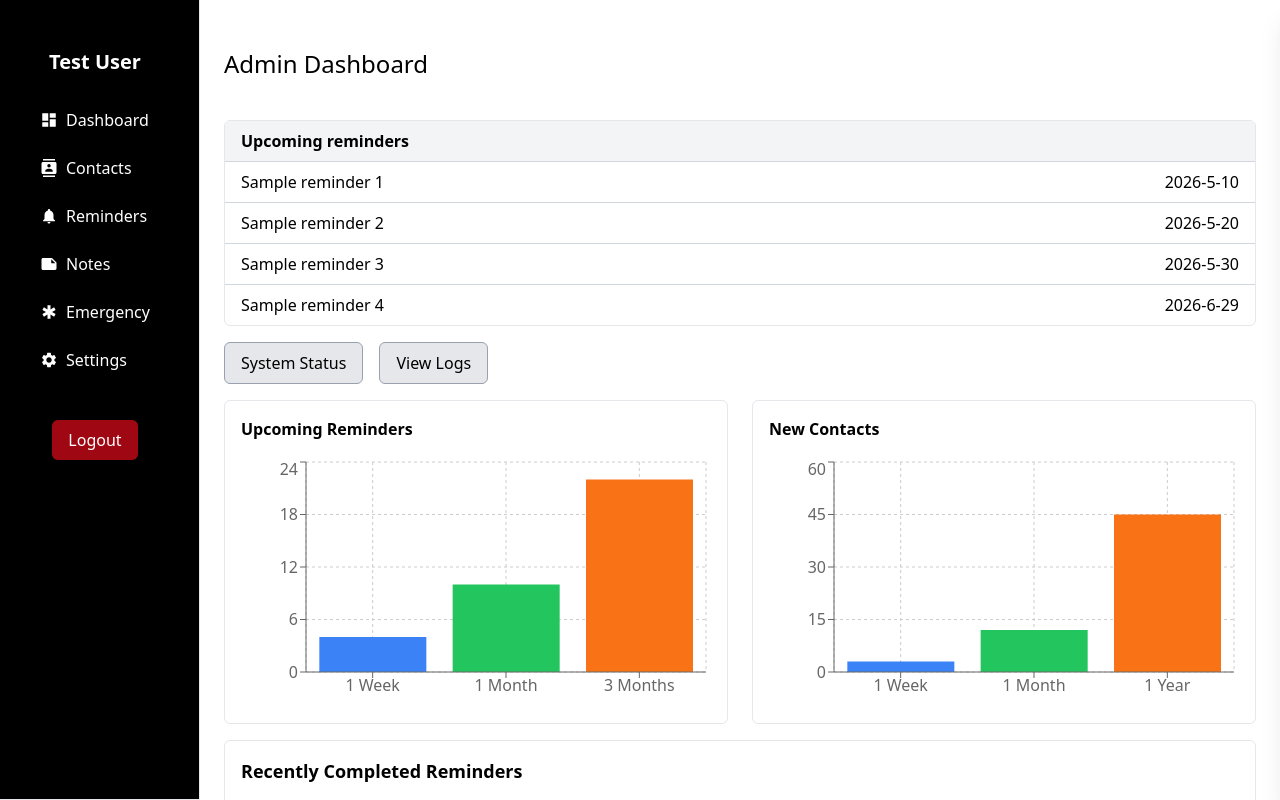
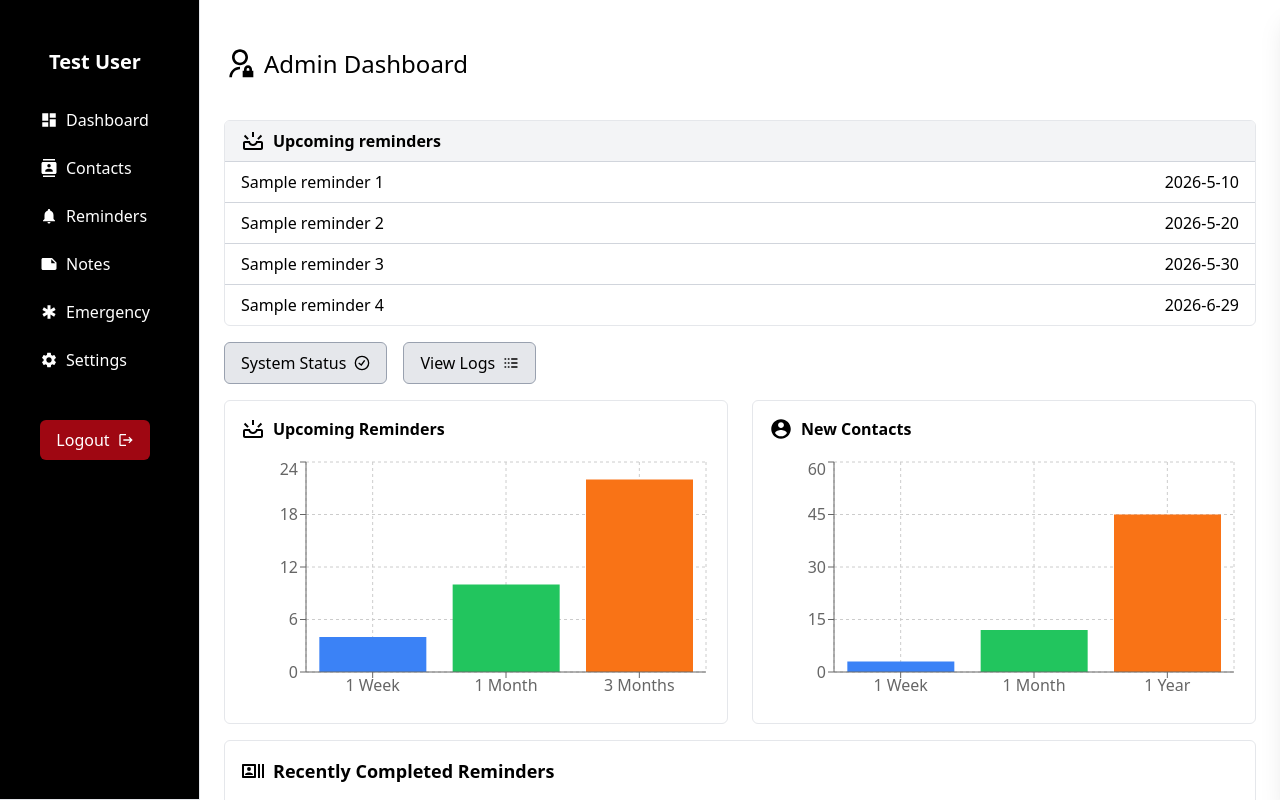
Before and after one commit to sushant2051/FypTesting, a React (Vite) app: page / in a window 1280 px wide. Shown: the top 800 px of the page. Built offline with nearby package versions, Linux system fonts and the light colour scheme.

Commit message:
update the icons for the dashboard page

```diff
--- a/src/components/Button.tsx
+++ b/src/components/Button.tsx
@@ -20,12 +20,12 @@ const Button: React.FC<ButtonProps> = ({
   type = "button",
   children,
 }) => {
-  const content = label || children;
   return (
     <button
       onClick={onClick}
       type={type}
       className={`
+        flex items-center gap-2
         cursor-pointer
         px-4 py-2
         rounded-md
@@ -33,7 +33,8 @@ const Button: React.FC<ButtonProps> = ({
         ${variantClasses[variant]}
       `}
     >
-      {content}
+      {label && <span>{label}</span>}
+      {children}
     </button>
   );
 };
--- a/src/features/dashboard/Dashboard.tsx
+++ b/src/features/dashboard/Dashboard.tsx
@@ -3,6 +3,10 @@ import { Button } from "../../components/Button";
 import Charts from "./components/Charts";
 import OverviewAnalyticsChart from "./components/OverviewAnalyticsChart";
 import RecentCompletedReminders from "./components/RecentCompletedReminders";
+import { RiAdminLine } from "react-icons/ri";
+import { MdOutlineUpcoming } from "react-icons/md";
+import { LuLogs } from "react-icons/lu";
+import { GrStatusGood } from "react-icons/gr";
 
 const DashboardData = [
   { id: 1, reminder: "Sample reminder 1", date: "2026-5-10" },
@@ -18,12 +22,16 @@ const Dashboard = () => {
   };
   return (
     <div className="p-6 w-full flex flex-col gap-4">
-      <div className="py-6">
+      <div className="py-6 flex items-center gap-2">
+        <RiAdminLine className="h-8 w-8" />
         <p className="text-2xl fond-bold ">Admin Dashboard</p>
       </div>
       <div className="border border-gray-200 rounded-md overflow-hidden">
         <div className="flex justify-between bg-gray-100 px-4 py-2 border-b border-gray-300 font-bold">
-          <span>Upcoming reminders</span>
+          <div className="flex items-center gap-2">
+            <MdOutlineUpcoming className="h-6 w-6" />
+            <span>Upcoming reminders</span>
+          </div>
           <span></span>
         </div>
         <div className="flex flex-col">
@@ -39,8 +47,12 @@ const Dashboard = () => {
         </div>
       </div>
       <div className="flex items-center gap-4 ">
-        <Button variant="teritary" label="System Status" />
-        <Button onClick={navigateToLogs} variant="teritary" label="View Logs" />
+        <Button variant="teritary" label="System Status">
+          <GrStatusGood />{" "}
+        </Button>
+        <Button onClick={navigateToLogs} variant="teritary" label="View Logs">
+          <LuLogs />
+        </Button>
       </div>
       <div>
         <Charts />
--- a/src/features/dashboard/components/Charts.tsx
+++ b/src/features/dashboard/components/Charts.tsx
@@ -1,3 +1,5 @@
+import { MdOutlineUpcoming } from "react-icons/md";
+import { IoMdContact } from "react-icons/io";
 import {
   BarChart,
   Bar,
@@ -28,7 +30,10 @@ const Charts = () => {
     <div className="grid grid-cols-1 md:grid-cols-2 gap-6">
       {/* Upcoming Reminders */}
       <div className="border border-gray-200 rounded-md p-4">
-        <p className="font-bold mb-4">Upcoming Reminders</p>
+        <div className="flex items-center gap-2 mb-4">
+          <MdOutlineUpcoming className="w-6 h-6" />
+          <p className="font-bold">Upcoming Reminders</p>
+        </div>
         <ResponsiveContainer width="100%" height={250}>
           <BarChart data={reminderStats}>
             <CartesianGrid strokeDasharray="3 3" />
@@ -46,7 +51,10 @@ const Charts = () => {
 
       {/* New Contacts */}
       <div className="border border-gray-200 rounded-md p-4">
-        <p className="font-bold mb-4">New Contacts</p>
+        <div className="flex items-center gap-2 mb-4">
+          <IoMdContact className="w-6 h-6" />
+          <p className="font-bold">New Contacts</p>
+        </div>
         <ResponsiveContainer width="100%" height={250}>
           <BarChart data={contactStats}>
             <CartesianGrid strokeDasharray="3 3" />
--- a/src/features/dashboard/components/OverviewAnalyticsChart.tsx
+++ b/src/features/dashboard/components/OverviewAnalyticsChart.tsx
@@ -1,4 +1,5 @@
 import { useState } from "react";
+import { GrOverview } from "react-icons/gr";
 import {
   BarChart,
   Bar,
@@ -89,7 +90,10 @@ const OverviewAnalyticsChart = () => {
   return (
     <div className="border border-gray-200 rounded-md p-4 w-full">
       <div className="flex justify-between items-center mb-4">
-        <p className="font-bold text-lg">Overview Analytics</p>
+        <div className="flex items-center gap-2">
+          <GrOverview className="w-6 h-6" />
+          <p className="font-bold text-lg">Overview Analytics</p>
+        </div>
         <div className="flex gap-2">
           {[
             { label: "7D", value: "week" },
--- a/src/features/dashboard/components/RecentCompletedReminders.tsx
+++ b/src/features/dashboard/components/RecentCompletedReminders.tsx
@@ -1,3 +1,4 @@
+import { MdOutlineRecentActors } from "react-icons/md";
 const completedReminders = [
   {
     id: 1,
@@ -22,7 +23,10 @@ const completedReminders = [
 const RecentCompletedReminders = () => {
   return (
     <div className="border border-gray-200 rounded-md p-4">
-      <p className="font-bold text-lg mb-4">Recently Completed Reminders</p>
+      <div className="flex items-center gap-2 mb-4">
+        <MdOutlineRecentActors className="h-6 w-6" />
+        <p className="font-bold text-lg">Recently Completed Reminders</p>
+      </div>
 
       <div className="flex flex-col">
         {completedReminders.map((reminder) => (
--- a/src/layout/components/Logout.tsx
+++ b/src/layout/components/Logout.tsx
@@ -1,5 +1,6 @@
 import { useNavigate } from "react-router";
 import { Button } from "../../components/Button";
+import { MdLogout } from "react-icons/md";
 
 const Logout = () => {
   const navigate = useNavigate();
@@ -7,7 +8,12 @@ const Logout = () => {
     console.log("user is log out");
     navigate("");
   };
-  return <Button variant="secondary" label="Logout" onClick={handleLogout} />;
+  return (
+    <Button variant="secondary" label="Logout" onClick={handleLogout}>
+      {" "}
+      <MdLogout />
+    </Button>
+  );
 };
 
 export default Logout;
```
